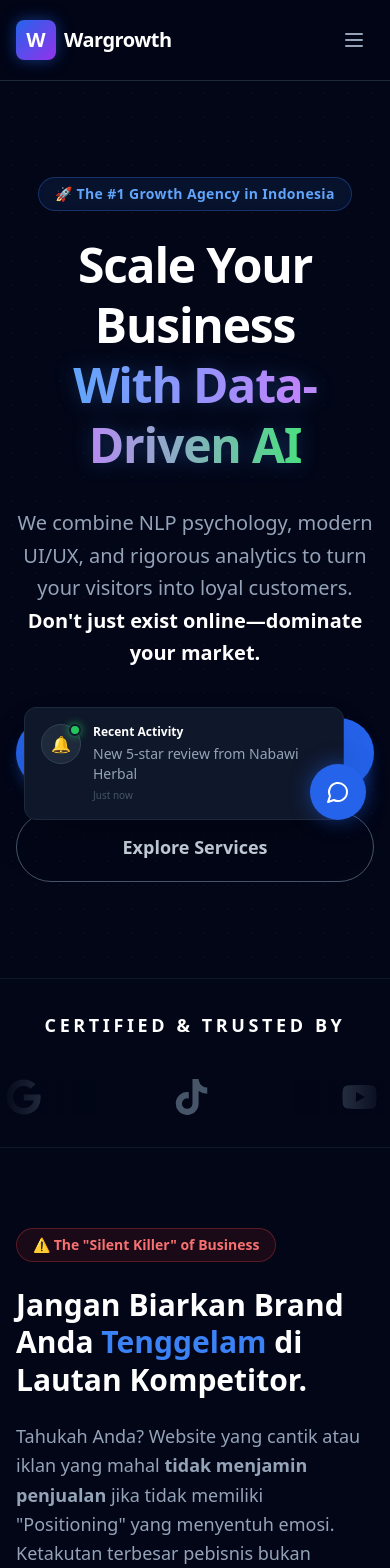
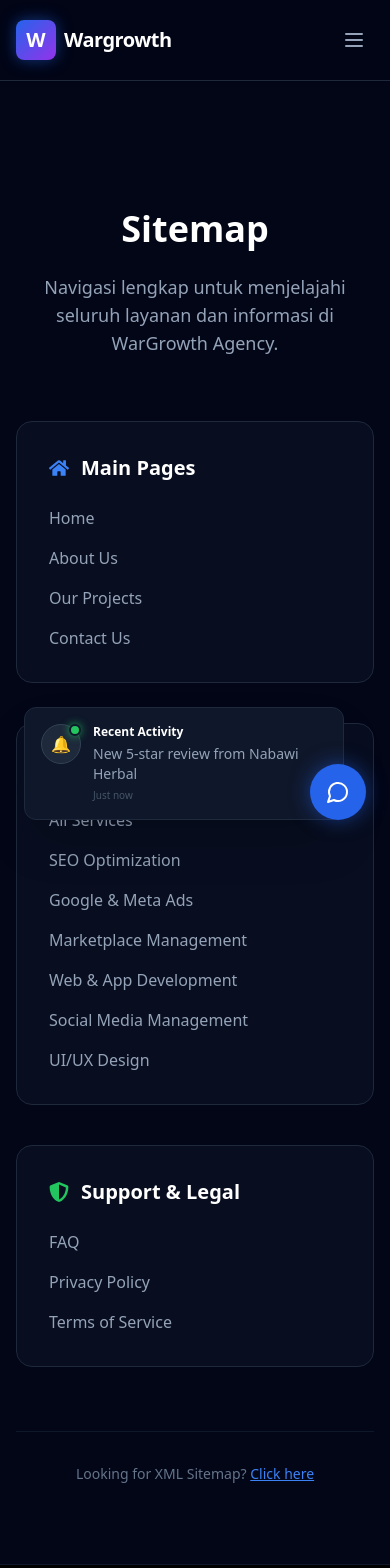
Before and after one commit to hasanjamallulail/web-agency, a React (Vite) app: page /sitemap in a window 390 px wide. Shown: the top 1568 px of the page. Built offline with nearby package versions, Linux system fonts and the light colour scheme.

Commit message:
sitemap tsx

```diff
--- a/App.tsx
+++ b/App.tsx
@@ -1,5 +1,6 @@
 import React, { useEffect } from 'react';
 import { BrowserRouter as Router, Routes, Route, useLocation } from 'react-router-dom';
+import { Helmet } from 'react-helmet-async';
 import Layout from './components/Layout';
 import Home from './pages/Home';
 import Services from './pages/Services';
@@ -9,6 +10,7 @@ import About from './pages/About';
 import Contact from './pages/Contact';
 import FAQ from './pages/FAQ';
 import Privacy from './pages/Privacy';
+import Sitemap from './pages/Sitemap';
 import { initAnalytics } from './utils/analytics';
 
 const ScrollToTop = () => {
@@ -21,13 +23,22 @@ const ScrollToTop = () => {
 
 const App: React.FC = () => {
   useEffect(() => {
-    // Initialize Meta Pixel, GTM, GA4
     initAnalytics();
   }, []);
 
   return (
     <Router>
+      {/* 2. GLOBAL SEO SETTING */}
+      {/* Ini akan membuat judul halaman otomatis: "Nama Halaman | WarGrowth" */}
+      <Helmet
+        titleTemplate="%s | WarGrowth Agency"
+        defaultTitle="WarGrowth Agency - Jasa Website & Digital Marketing"
+      >
+         <meta name="description" content="Agency digital marketing dan pembuatan website terpercaya untuk UMKM dan perusahaan." />
+      </Helmet>
+
       <ScrollToTop />
+
       <Routes>
         <Route element={<Layout />}>
           <Route path="/" element={<Home />} />
@@ -38,7 +49,7 @@ const App: React.FC = () => {
           <Route path="/contact" element={<Contact />} />
           <Route path="/faq" element={<FAQ />} />
           <Route path="/privacy" element={<Privacy />} />
-          <Route path="*" element={<Home />} />
+          <Route path="/sitemap" element={<Sitemap />} />
         </Route>
       </Routes>
     </Router>
--- a/components/Footer.tsx
+++ b/components/Footer.tsx
@@ -63,6 +63,7 @@ const Footer: React.FC = () => {
              <ul className="space-y-3 text-sm mb-8">
                 <li><Link to="/privacy" className="hover:text-blue-400 transition-colors">Privacy Policy</Link></li>
                 <li><Link to="/faq" className="hover:text-blue-400 transition-colors">Terms of Service</Link></li>
+                <li><Link to="/sitemap" className="hover:text-blue-400 transition-colors">Sitemap</Link></li>
              </ul>
 
              <h4 className="text-white text-sm font-bold mb-4">Follow Us</h4>
--- a/components/Seo.tsx
+++ b/components/Seo.tsx
@@ -1,13 +1,6 @@
-import React, { useEffect } from 'react';
+import React from 'react';
+import { Helmet } from 'react-helmet-async';
 import { useLocation } from 'react-router-dom';
-import {
-  updateMetaTag,
-  updateLinkTag,
-  injectJsonLd,
-  updateRobotsMeta,
-  SITE_NAME,
-  DEFAULT_OG_IMAGE
-} from '../utils/seo';
 
 interface SeoProps {
   title: string;
@@ -16,7 +9,7 @@ interface SeoProps {
   type?: 'website' | 'article';
   image?: string;
   schema?: Record<string, any>; // JSON-LD Structured Data
-  robots?: string; // e.g., 'index, follow' or 'noindex, nofollow'
+  robots?: string;
 }
 
 const Seo: React.FC<SeoProps> = ({
@@ -24,57 +17,45 @@ const Seo: React.FC<SeoProps> = ({
   description,
   canonical,
   type = 'website',
-  image = DEFAULT_OG_IMAGE,
+  image = 'https://wargrowth.vercel.app/assets/og-image.jpg', // Ganti default image Anda
   schema,
   robots = 'index, follow'
 }) => {
   const location = useLocation();
+  // Ambil URL otomatis jika canonical tidak diisi manual
+  const siteUrl = 'https://wargrowth.vercel.app';
+  const currentUrl = canonical || `${siteUrl}${location.pathname}`;
 
-  useEffect(() => {
-    const fullTitle = `${title} | ${SITE_NAME}`;
+  return (
+    <Helmet>
+      {/* 1. Standard Tags */}
+      <title>{title}</title>
+      <meta name="description" content={description} />
+      <meta name="robots" content={robots} />
+      <link rel="canonical" href={currentUrl} />
 
-    // Canonical Logic:
-    // 1. Use provided canonical if available
-    // 2. Otherwise use current URL (Origin + Pathname).
-    // IMPORTANT: omitting location.search strips query params (tracking, filters)
-    // which prevents duplicate content issues.
-    // In production, ensure window.location.origin is the HTTPS domain.
-    const currentUrl = canonical || `${window.location.origin}${location.pathname}`;
+      {/* 2. Open Graph (Facebook/LinkedIn/WhatsApp) */}
+      <meta property="og:site_name" content="WarGrowth Agency" />
+      <meta property="og:title" content={`${title} | WarGrowth Agency`} />
+      <meta property="og:description" content={description} />
+      <meta property="og:type" content={type} />
+      <meta property="og:url" content={currentUrl} />
+      <meta property="og:image" content={image} />
 
-    // 1. Update Document Title
-    document.title = fullTitle;
+      {/* 3. Twitter Card */}
+      <meta name="twitter:card" content="summary_large_image" />
+      <meta name="twitter:title" content={`${title} | WarGrowth Agency`} />
+      <meta name="twitter:description" content={description} />
+      <meta name="twitter:image" content={image} />
 
-    // 2. Robots Meta Tag (Index/NoIndex)
-    updateRobotsMeta(robots);
-
-    // 3. Standard Meta Tags
-    updateMetaTag('description', description);
-
-    // 4. Open Graph (Facebook/LinkedIn)
-    updateMetaTag('og:site_name', SITE_NAME, 'property');
-    updateMetaTag('og:title', fullTitle, 'property');
-    updateMetaTag('og:description', description, 'property');
-    updateMetaTag('og:type', type, 'property');
-    updateMetaTag('og:url', currentUrl, 'property');
-    updateMetaTag('og:image', image, 'property');
-
-    // 5. Twitter Card
-    updateMetaTag('twitter:card', 'summary_large_image', 'name');
-    updateMetaTag('twitter:title', fullTitle, 'name');
-    updateMetaTag('twitter:description', description, 'name');
-    updateMetaTag('twitter:image', image, 'name');
-
-    // 6. Canonical Link
-    updateLinkTag('canonical', currentUrl);
-
-    // 7. Structured Data (JSON-LD)
-    if (schema) {
-      injectJsonLd(schema);
-    }
-
-  }, [title, description, canonical, type, image, schema, robots, location.pathname]);
-
-  return null;
+      {/* 4. Structured Data (JSON-LD) - Fitur Canggih Google */}
+      {schema && (
+        <script type="application/ld+json">
+          {JSON.stringify(schema)}
+        </script>
+      )}
+    </Helmet>
+  );
 };
 
 export default Seo;
--- a/index.tsx
+++ b/index.tsx
@@ -1,25 +1,16 @@
 import React from 'react';
-import { createRoot } from 'react-dom/client';
+import ReactDOM from 'react-dom/client';
 import App from './App';
+import "./styles/global.css";
 
-console.log("System: Starting React App Mount...");
+// 1. Import Provider SEO
+import { HelmetProvider } from 'react-helmet-async';
 
-const rootElement = document.getElementById('root');
-if (!rootElement) {
-  console.error("System Error: Root element not found");
-  throw new Error("Could not find root element to mount to");
-}
-
-try {
-  const root = createRoot(rootElement);
-  root.render(
-    <React.StrictMode>
+ReactDOM.createRoot(document.getElementById('root')!).render(
+  <React.StrictMode>
+    {/* 2. Bungkus App dengan HelmetProvider */}
+    <HelmetProvider>
       <App />
-    </React.StrictMode>
-  );
-  console.log("System: React App Render Initiated.");
-} catch (error) {
-  console.error("System Critical: React failed to mount.", error);
-  // Manual fallback if React fails completely
-  rootElement.innerHTML = `<div style="padding: 20px; color: red;"><h1>Failed to Start App</h1><p>${error instanceof Error ? error.message : String(error)}</p></div>`;
-}
+    </HelmetProvider>
+  </React.StrictMode>,
+);
--- a/package.json
+++ b/package.json
@@ -13,6 +13,7 @@
     "lucide-react": "0.344.0",
     "react": "^19.2.3",
     "react-dom": "^19.2.3",
+    "react-helmet-async": "^2.0.5",
     "react-icons": "^5.5.0",
     "react-router": "^6.30.3",
     "react-router-dom": "^6.30.3"
--- /dev/null
+++ b/pages/Sitemap.tsx
@@ -0,0 +1,104 @@
+import React from 'react';
+import { Link } from 'react-router-dom';
+import Seo from '../components/Seo';
+// PERBAIKAN: Hapus icon yang tidak dipakai agar tidak error
+import { FaHome, FaLayerGroup, FaShieldAlt } from 'react-icons/fa';
+
+const Sitemap: React.FC = () => {
+  // Struktur Link
+  const sitemapData = [
+    {
+      category: "Main Pages",
+      icon: <FaHome className="text-blue-500" />,
+      links: [
+        { name: "Home", url: "/" },
+        { name: "About Us", url: "/about" },
+        { name: "Our Projects", url: "/projects" },
+        { name: "Contact Us", url: "/contact" },
+      ]
+    },
+    {
+      category: "Our Services",
+      icon: <FaLayerGroup className="text-purple-500" />,
+      links: [
+        { name: "All Services", url: "/services" },
+        { name: "SEO Optimization", url: "/services/seo" },
+        { name: "Google & Meta Ads", url: "/services/ads" },
+        { name: "Marketplace Management", url: "/services/marketplace" },
+        { name: "Web & App Development", url: "/services/web-app" },
+        { name: "Social Media Management", url: "/services/social-media" },
+        { name: "UI/UX Design", url: "/services/ui-ux" },
+      ]
+    },
+    {
+      category: "Support & Legal",
+      icon: <FaShieldAlt className="text-green-500" />,
+      links: [
+        { name: "FAQ", url: "/faq" },
+        { name: "Privacy Policy", url: "/privacy" },
+        { name: "Terms of Service", url: "/terms" },
+      ]
+    }
+  ];
+
+  return (
+    <>
+      <Seo
+        title="Sitemap"
+        description="Complete overview of all pages available on WarGrowth Agency website."
+      />
+
+      <section className="bg-slate-950 min-h-screen pt-32 pb-20 px-4 sm:px-6 lg:px-8">
+        <div className="max-w-5xl mx-auto">
+
+          {/* Header */}
+          <div className="text-center mb-16">
+            <h1 className="text-4xl md:text-5xl font-bold text-white mb-6">
+              Sitemap
+            </h1>
+            <p className="text-slate-400 text-lg max-w-2xl mx-auto">
+              Navigasi lengkap untuk menjelajahi seluruh layanan dan informasi di WarGrowth Agency.
+            </p>
+          </div>
+
+          {/* Grid Links */}
+          <div className="grid grid-cols-1 md:grid-cols-2 lg:grid-cols-3 gap-10">
+            {sitemapData.map((section, index) => (
+              <div key={index} className="bg-slate-900/50 p-8 rounded-2xl border border-slate-800 hover:border-slate-700 transition-colors">
+                <div className="flex items-center gap-3 mb-6">
+                  <span className="text-xl">{section.icon}</span>
+                  <h2 className="text-xl font-bold text-white">
+                    {section.category}
+                  </h2>
+                </div>
+
+                <ul className="space-y-4">
+                  {section.links.map((link, idx) => (
+                    <li key={idx}>
+                      <Link
+                        to={link.url}
+                        className="text-slate-400 hover:text-blue-400 hover:translate-x-2 transition-all duration-300 inline-block"
+                      >
+                        {link.name}
+                      </Link>
+                    </li>
+                  ))}
+                </ul>
+              </div>
+            ))}
+          </div>
+
+          {/* XML Link */}
+          <div className="mt-16 text-center border-t border-slate-900 pt-8">
+            <p className="text-slate-500 text-sm">
+              Looking for XML Sitemap? <a href="/sitemap.xml" className="text-blue-500 underline" target="_blank" rel="noreferrer">Click here</a>
+            </p>
+          </div>
+
+        </div>
+      </section>
+    </>
+  );
+};
+
+export default Sitemap;
--- a/styles/global.css
+++ b/styles/global.css
@@ -1,3 +1,9 @@
+@tailwind base;
+@tailwind components;
+@tailwind utilities;
+
+/* Style tambahan lainnya... */
+
 body {
   font-family: 'Plus Jakarta Sans', sans-serif;
 }
```
Also changed, not shown: utils/seo.ts (deleted, +0 -70 lines), robots.txt, vercel.json (added), 2 other files (tests, documents, lock files or other folders).
